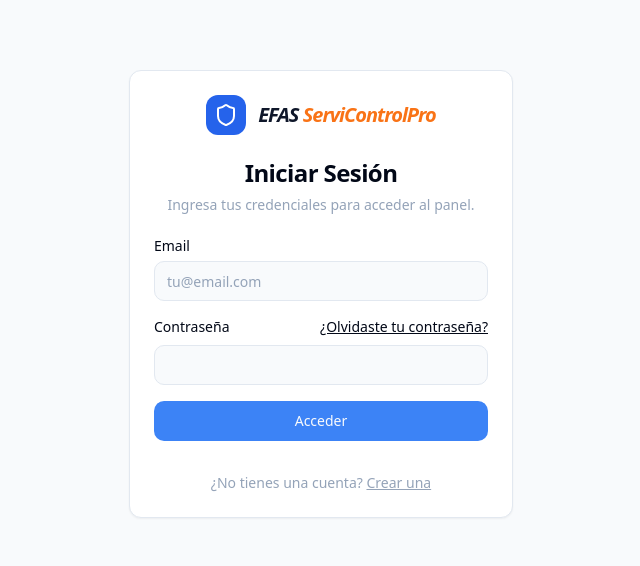
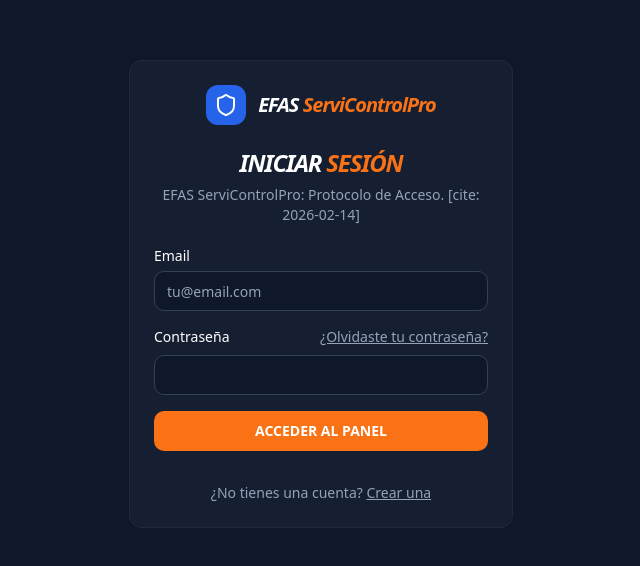
Before and after one commit to fenixlife1978/EFASServiControlPro, a Next.js app: page /login in a window 1280 px wide. Shown: the part 106-672 px from the top of the page, without its empty margins (319-959 px from the left). Built offline with nearby package versions, Linux system fonts and the light colour scheme; no server answers.

Commit message:
El error de TypeScript indica que el hook useUser en tu archivo src/fire

```diff
--- a/src/app/(admin)/institution-context.tsx
+++ b/src/app/(admin)/institution-context.tsx
@@ -24,8 +24,7 @@ export const InstitutionProvider = ({ children }: { children: ReactNode }) => {
 
   const searchParams = useSearchParams();
 
-  // Usamos 'as any' para evitar el error de tipado en 'loading' o 'isLoading'
-  const { user, loading: userLoading } = useUser() as any;
+  const { user, loading: userLoading } = useUser();
   const firestore = useFirestore();
 
   useEffect(() => {
--- a/src/app/login/login-form.tsx
+++ b/src/app/login/login-form.tsx
@@ -33,11 +33,11 @@ export default function LoginForm() {
   const { toast } = useToast();
   const { user, loading: userLoading } = useUser();
 
-  // Redirect if user is already logged in
+  // Redirección si el usuario ya está logueado
   useEffect(() => {
     const handleRedirect = async () => {
       if (!userLoading && user && firestore) {
-        setLoading(true); // Show loader during async redirect logic
+        setLoading(true);
         const isSuperAdmin = user.email === 'vallecondo@gmail.com';
         const redirectUrl = searchParams.get('redirect');
 
@@ -46,7 +46,6 @@ export default function LoginForm() {
           return;
         }
 
-        // For regular admins, fetch their institutionId
         try {
           const userDocRef = doc(firestore, 'users', user.uid);
           const userDocSnap = await getDoc(userDocRef);
@@ -70,7 +69,6 @@ export default function LoginForm() {
     handleRedirect();
   }, [user, userLoading, firestore, auth, router, searchParams]);
 
-
   const handleLogin = async (e: React.FormEvent) => {
     e.preventDefault();
     if (!auth || !firestore) return;
@@ -81,7 +79,6 @@ export default function LoginForm() {
     try {
       const userCredential = await signInWithEmailAndPassword(auth, email, password);
       const user = userCredential.user;
-
       const isSuperAdmin = user.email === 'vallecondo@gmail.com';
 
       toast({
@@ -89,7 +86,6 @@ export default function LoginForm() {
         description: 'Redirigiendo a tu panel...',
       });
 
-      // Super Admin Flow
       if (isSuperAdmin) {
         const userDocRef = doc(firestore, 'users', user.uid);
         const userDocSnap = await getDoc(userDocRef);
@@ -102,29 +98,24 @@ export default function LoginForm() {
             });
         }
         router.push('/super-admin');
-        return; // Exit function, redirection is happening
+        return;
       }
 
-      // Institution Admin Flow
       const userDocRef = doc(firestore, 'users', user.uid);
       const userDocSnap = await getDoc(userDocRef);
 
       if (userDocSnap.exists() && userDocSnap.data().institutionId) {
           const institutionId = userDocSnap.data().institutionId;
           const redirectUrl = searchParams.get('redirect');
-
           const finalRedirectUrl = new URL(redirectUrl || '/dashboard', window.location.origin);
           finalRedirectUrl.searchParams.set('institutionId', institutionId);
           router.push(finalRedirectUrl.pathname + finalRedirectUrl.search);
-
       } else {
-          setError('Tu cuenta de administrador no está asociada a ninguna institución. Contacta al superadministrador.');
+          setError('Tu cuenta no está asociada a ninguna institución.');
           if (auth) await auth.signOut();
           setLoading(false);
       }
-
     } catch (err: any) {
-      console.error(err);
       const errorCode = err.code;
       let friendlyMessage = 'Ocurrió un error inesperado.';
       if (errorCode === 'auth/user-not-found' || errorCode === 'auth/wrong-password' || errorCode === 'auth/invalid-credential') {
@@ -137,23 +128,37 @@ export default function LoginForm() {
     }
   };
 
+  // Pantalla de carga con identidad visual EFAS ServiControlPro [cite: 2026-02-14]
   if (userLoading || (user && loading)) {
     return (
-        <div className="flex min-h-screen items-center justify-center bg-background p-4">
-            <Loader2 className="h-10 w-10 animate-spin text-primary" />
+      <div className="flex flex-col items-center justify-center gap-6 text-center">
+        <div className="relative flex items-center justify-center">
+          <Loader2 className="h-12 w-12 animate-spin text-[#f97316]" strokeWidth={2.5} />
+          <div className="absolute h-16 w-16 rounded-full border-4 border-[#f97316]/10 border-t-[#f97316]/40 animate-pulse" />
         </div>
+        <div className="space-y-1">
+          <h2 className="text-2xl font-black italic tracking-tighter text-white uppercase">
+            EFAS <span className="text-[#f97316]">ServiControlPro</span>
+          </h2>
+          <p className="text-[10px] font-bold tracking-[0.3em] text-slate-500 uppercase">
+            Autenticando Acceso Seguro
+          </p>
+        </div>
+      </div>
     );
   }
 
   return (
-    <Card className="mx-auto w-full max-w-sm">
+    <Card className="mx-auto w-full max-w-sm border-slate-800 bg-[#1e293b]/50 backdrop-blur-sm text-white">
       <CardHeader className="text-center">
-        <div className="mb-4 flex justify-center text-slate-900">
+        <div className="mb-4 flex justify-center">
           <Logo />
         </div>
-        <CardTitle className="text-2xl">Iniciar Sesión</CardTitle>
-        <CardDescription>
-          Ingresa tus credenciales para acceder al panel.
+        <CardTitle className="text-2xl font-black italic italic tracking-tighter">
+          INICIAR <span className="text-[#f97316]">SESIÓN</span>
+        </CardTitle>
+        <CardDescription className="text-slate-400">
+          EFAS ServiControlPro: Protocolo de Acceso. [cite: 2026-02-14]
         </CardDescription>
       </CardHeader>
       <CardContent>
@@ -165,6 +170,7 @@ export default function LoginForm() {
               type="email"
               placeholder="tu@email.com"
               required
+              className="bg-slate-900 border-slate-700 focus:border-[#f97316]"
               value={email}
               onChange={(e) => setEmail(e.target.value)}
               disabled={loading}
@@ -175,7 +181,7 @@ export default function LoginForm() {
               <Label htmlFor="password">Contraseña</Label>
               <Link
                 href="#"
-                className="ml-auto inline-block text-sm underline"
+                className="ml-auto inline-block text-sm underline text-slate-400 hover:text-[#f97316]"
               >
                 ¿Olvidaste tu contraseña?
               </Link>
@@ -184,6 +190,7 @@ export default function LoginForm() {
               id="password"
               type="password"
               required
+              className="bg-slate-900 border-slate-700 focus:border-[#f97316]"
               value={password}
               onChange={(e) => setPassword(e.target.value)}
               disabled={loading}
@@ -191,19 +198,24 @@ export default function LoginForm() {
           </div>
 
           {error && (
-              <Alert variant="destructive">
-                  <AlertCircle className="h-4 w-4" />
-                  <AlertTitle>Error de Autenticación</AlertTitle>
-                  <AlertDescription>{error}</AlertDescription>
-              </Alert>
+            <Alert variant="destructive" className="bg-red-900/50 border-red-500 text-red-200">
+              <AlertCircle className="h-4 w-4" />
+              <AlertTitle>Error de Autenticación</AlertTitle>
+              <AlertDescription>{error}</AlertDescription>
+            </Alert>
           )}
 
-          <Button type="submit" className="w-full" disabled={loading}>
-              {loading ? "Accediendo..." : "Acceder"}
+          <Button
+            type="submit"
+            className="w-full bg-[#f97316] hover:bg-[#ea580c] text-white font-bold"
+            disabled={loading}
+          >
+            {loading ? "ACCEDIENDO..." : "ACCEDER AL PANEL"}
           </Button>
+
           <div className="mt-4 text-center text-sm text-slate-400">
             ¿No tienes una cuenta?{' '}
-            <Link href="/signup" className="underline hover:text-orange-500 transition-colors">
+            <Link href="/signup" className="underline hover:text-[#f97316] transition-colors">
               Crear una
             </Link>
           </div>
--- a/src/app/login/page.tsx
+++ b/src/app/login/page.tsx
@@ -4,15 +4,32 @@ import LoginForm from './login-form';
 
 export default function LoginPage() {
   return (
-    <div className="flex min-h-screen items-center justify-center bg-background p-4">
-      <Suspense fallback={
-        <div className="flex flex-col items-center justify-center gap-4 text-center text-foreground">
-          <Loader2 className="h-10 w-10 animate-spin text-primary" />
-          <p className="font-semibold">Cargando sistema de seguridad...</p>
-        </div>
-      }>
+    <div className="flex min-h-screen items-center justify-center bg-[#0f172a] p-4">
+      <Suspense fallback={<LoadingState />}>
         <LoginForm />
       </Suspense>
     </div>
   );
 }
+
+function LoadingState() {
+  return (
+    <div className="flex flex-col items-center justify-center gap-6 text-center">
+      {/* Spinner con el color naranja distintivo */}
+      <div className="relative flex items-center justify-center">
+        <Loader2 className="h-12 w-12 animate-spin text-[#f97316]" strokeWidth={2.5} />
+        <div className="absolute h-16 w-16 rounded-full border-4 border-[#f97316]/10 border-t-[#f97316]/40 animate-pulse" />
+      </div>
+
+      {/* Marca con estilo tipográfico: Inter Black Italic */}
+      <div className="space-y-1">
+        <h2 className="text-2xl font-black italic tracking-tighter text-white uppercase">
+          EFAS <span className="text-[#f97316]">ServiControlPro</span>
+        </h2>
+        <p className="text-[10px] font-bold tracking-[0.3em] text-slate-500 uppercase">
+          Initializing Secure Protocol
+        </p>
+      </div>
+    </div>
+  );
+}
--- a/src/firebase/provider.tsx
+++ b/src/firebase/provider.tsx
@@ -16,8 +16,8 @@ interface FirebaseProviderProps {
 // Internal state for user authentication
 interface UserAuthState {
   user: User | null;
-  isUserLoading: boolean;
-  userError: Error | null;
+  loading: boolean;
+  error: Error | null;
 }
 
 // Combined state for the Firebase context
@@ -28,8 +28,8 @@ export interface FirebaseContextState {
   auth: Auth | null; // The Auth service instance
   // User authentication state
   user: User | null;
-  isUserLoading: boolean; // True during initial auth check
-  userError: Error | null; // Error from auth listener
+  loading: boolean; // True during initial auth check
+  error: Error | null; // Error from auth listener
 }
 
 // Return type for useFirebase()
@@ -38,15 +38,15 @@ export interface FirebaseServicesAndUser {
   firestore: Firestore;
   auth: Auth;
   user: User | null;
-  isUserLoading: boolean;
-  userError: Error | null;
+  loading: boolean;
+  error: Error | null;
 }
 
 // Return type for useUser() - specific to user auth state
-export interface UserHookResult { // Renamed from UserAuthHookResult for consistency if desired, or keep as UserAuthHookResult
+export interface UserHookResult {
   user: User | null;
-  isUserLoading: boolean;
-  userError: Error | null;
+  loading: boolean;
+  error: Error | null;
 }
 
 // React Context
@@ -63,27 +63,27 @@ export const FirebaseProvider: React.FC<FirebaseProviderProps> = ({
 }) => {
   const [userAuthState, setUserAuthState] = useState<UserAuthState>({
     user: null,
-    isUserLoading: true, // Start loading until first auth event
-    userError: null,
+    loading: true, // Start loading until first auth event
+    error: null,
   });
 
   // Effect to subscribe to Firebase auth state changes
   useEffect(() => {
     if (!auth) { // If no Auth service instance, cannot determine user state
-      setUserAuthState({ user: null, isUserLoading: false, userError: new Error("Auth service not provided.") });
+      setUserAuthState({ user: null, loading: false, error: new Error("Auth service not provided.") });
       return;
     }
 
-    setUserAuthState({ user: null, isUserLoading: true, userError: null }); // Reset on auth instance change
+    setUserAuthState({ user: null, loading: true, error: null }); // Reset on auth instance change
 
     const unsubscribe = onAuthStateChanged(
       auth,
       (firebaseUser) => { // Auth state determined
-        setUserAuthState({ user: firebaseUser, isUserLoading: false, userError: null });
+        setUserAuthState({ user: firebaseUser, loading: false, error: null });
       },
       (error) => { // Auth listener error
         console.error("FirebaseProvider: onAuthStateChanged error:", error);
-        setUserAuthState({ user: null, isUserLoading: false, userError: error });
+        setUserAuthState({ user: null, loading: false, error: error });
       }
     );
     return () => unsubscribe(); // Cleanup
@@ -98,8 +98,8 @@ export const FirebaseProvider: React.FC<FirebaseProviderProps> = ({
       firestore: servicesAvailable ? firestore : null,
       auth: servicesAvailable ? auth : null,
       user: userAuthState.user,
-      isUserLoading: userAuthState.isUserLoading,
-      userError: userAuthState.userError,
+      loading: userAuthState.loading,
+      error: userAuthState.error,
     };
   }, [firebaseApp, firestore, auth, userAuthState]);
 
@@ -131,8 +131,8 @@ export const useFirebase = (): FirebaseServicesAndUser => {
     firestore: context.firestore,
     auth: context.auth,
     user: context.user,
-    isUserLoading: context.isUserLoading,
-    userError: context.userError,
+    loading: context.loading,
+    error: context.error,
   };
 };
 
@@ -168,9 +168,9 @@ export function useMemoFirebase<T>(factory: () => T, deps: DependencyList): T |
 /**
  * Hook specifically for accessing the authenticated user's state.
  * This provides the User object, loading status, and any auth errors.
- * @returns {UserHookResult} Object with user, isUserLoading, userError.
+ * @returns {UserHookResult} Object with user, loading, error.
  */
-export const useUser = (): UserHookResult => { // Renamed from useAuthUser
-  const { user, isUserLoading, userError } = useFirebase(); // Leverages the main hook
-  return { user, isUserLoading, userError };
+export const useUser = (): UserHookResult => {
+  const { user, loading, error } = useFirebase(); // Leverages the main hook
+  return { user, loading, error };
 };
```
